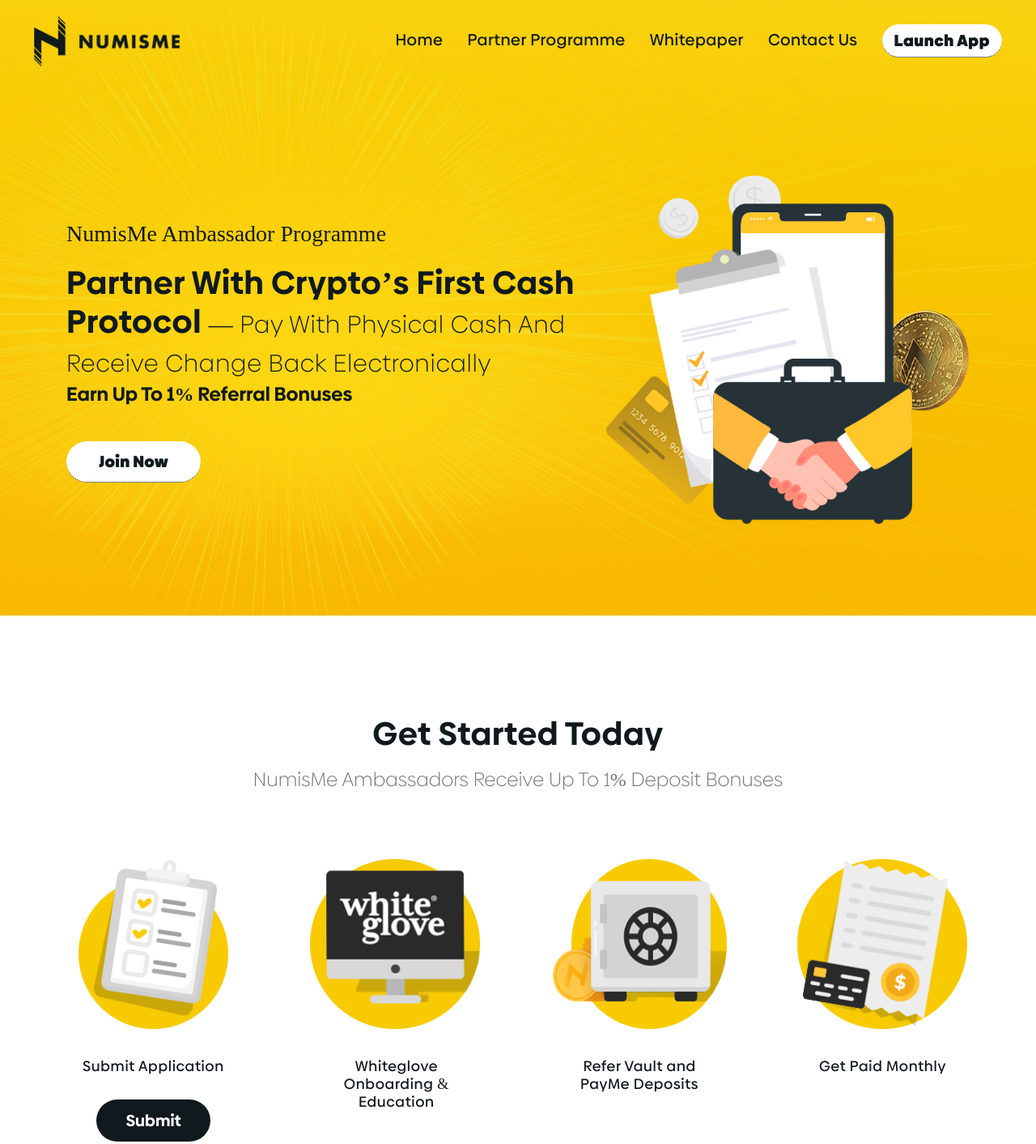
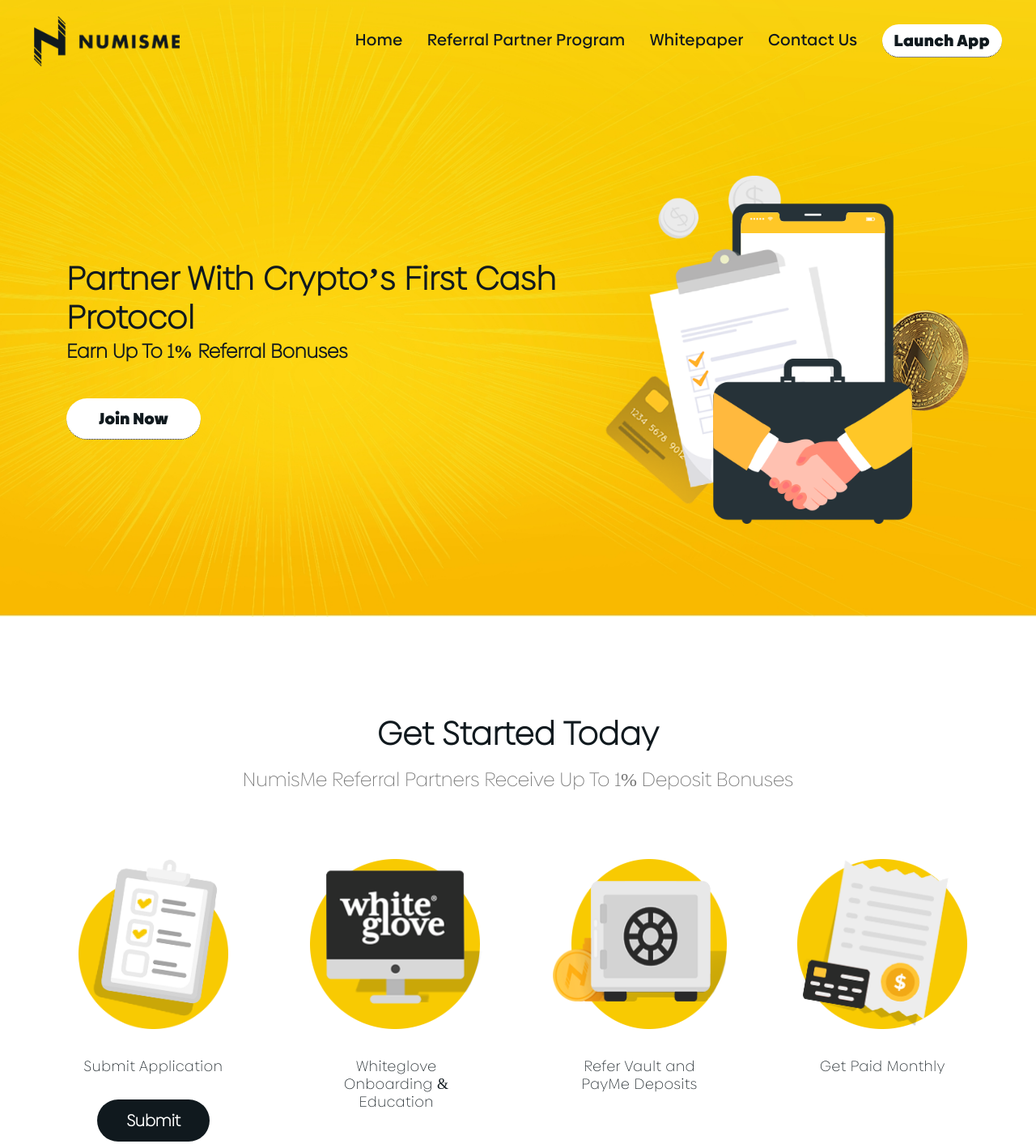
Before and after one commit to priteshgondaliya/numismeV2, a plain HTML site: page partner.html in a window 1280 px wide. Shown: the top 1413 px of the page at 81% size. Drawn offline with Linux system fonts and the light colour scheme.

Commit message:
commit 3

```diff
--- a/assets/css/style.css
+++ b/assets/css/style.css
@@ -3,7 +3,7 @@
     padding: 0;
     color: #10191e;
     background: #FFFFFF;
-    font-family: 'FONTSPRING DEMO - Biennale';
+    font-family: 'FONTSPRING DEMO - Biennale Ultra';
 }
 ul {
     list-style: none;
--- a/partner.html
+++ b/partner.html
@@ -49,7 +49,7 @@
                         <nav class="menu">
                             <ul>
                                 <li><a href="index.html">Home</a></li>
-                                <li><a href="partner.html">Partner Programme</a></li>
+                                <li><a href="partner.html">Referral Partner Program</a></li>
                                 <li><a target="_blank" href="assets/pdf/NUMISME_White_Paper.pdf">Whitepaper</a></li>
                                 <li><a target="_blank" href="https://docs.google.com/forms/d/e/1FAIpQLScRuM7SdkREFLa7CMKVPW4yWOx9xLxSIKfpIFNX0NLuKXK7rw/viewform?usp=sf_link">Contact Us</a></li>
 
@@ -69,13 +69,13 @@
                 <div class="row">
                     <div class="col-md-7">
                         <div class="banner_text">
-                            <span class="top_title">NumisMe Ambassador Programme</span>
+                            <!-- <span class="top_title">NumisMe Ambassador Programme</span> -->
                             <h1>
                                 Partner With Crypto’s First Cash Protocol
-                                <span> — Pay With Physical Cash And Receive Change Back Electronically</span>
+                                <!-- <span> — Pay With Physical Cash And Receive Change Back Electronically</span> -->
                             </h1>
                             <p>Earn Up To 1<span class="font_normal">%</span>  Referral Bonuses</p>
-                            <a href="#" class="primary_button">Join Now</a>
+                            <a target="_blank" href="https://docs.google.com/forms/d/e/1FAIpQLSeR5-90l1_6RZsXHNsZaWYCy1nRN3aRljsjt8enRp40WpYONQ/viewform " class="primary_button">Join Now</a>
                         </div>
                     </div>
                     <div class="col-md-5">
@@ -95,7 +95,7 @@
         <div class="container">
             <div class="section_title">
                 <h2>Get Started Today</h2>
-                <p>NumisMe Ambassadors Receive Up To 1<span class="font_normal">%</span> Deposit Bonuses</p>
+                <p>NumisMe Referral Partners Receive Up To 1<span class="font_normal">%</span> Deposit Bonuses</p>
             </div>
             <div class="start_panel">
                 <div class="start_box">
@@ -204,12 +204,12 @@
                     </div>
                 </div>
             </div>
-            <div class="join_now"><a href="#" class="btn">Join Now</a></div>
+            <div class="join_now"><a target="_blank" href="https://docs.google.com/forms/d/e/1FAIpQLSeR5-90l1_6RZsXHNsZaWYCy1nRN3aRljsjt8enRp40WpYONQ/viewform" class="btn">Join Now</a></div>
         </div>
     </section>
 
     <!-- Bored Bull Section Start -->
-    <section class="row_am bull_section">
+    <!-- <section class="row_am bull_section">
         <div class="container">
             <div class="section_title">
                 <h2>NumisMe “Bored Bull” <br> Ambassador Programme</h2>
@@ -261,10 +261,10 @@
                 </div>
             </div>
         </div>
-    </section>
+    </section> -->
 
     <!-- Process-Section-Start -->
-    <section class="row_am process_section">
+    <!-- <section class="row_am process_section">
         <div class="container">
             <div class="section_title">
                 <h2>Process for applying</h2>
@@ -306,7 +306,7 @@
                 </div>
             </div>
         </div>
-    </section>
+    </section> -->
 
     <!-- Footer-Css-Start -->
     <footer class="footer_area">
@@ -321,7 +321,7 @@
                         <div class="menu">
                             <ul>
                                 <li><a href="index.html">Home </a></li>
-                                <li><a href="#">Partner Programme</a></li>
+                                <li><a href="#">Referral Partner Program</a></li>
                                 <li><a target="_blank" href="assets/pdf/NUMISME_White_Paper.pdf">Whitepaper</a></li>
                                 <li><a target="_blank" href="https://docs.google.com/forms/d/e/1FAIpQLScRuM7SdkREFLa7CMKVPW4yWOx9xLxSIKfpIFNX0NLuKXK7rw/viewform?usp=sf_link">Contact Us</a></li>
                             </ul>
```
Also changed, not shown: index.html (+2 -2 lines).
